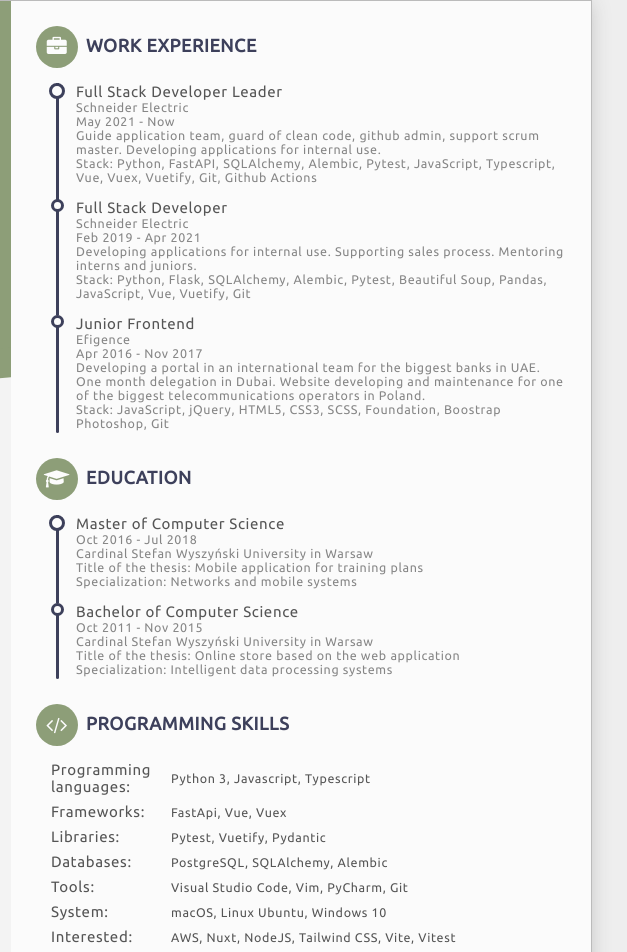
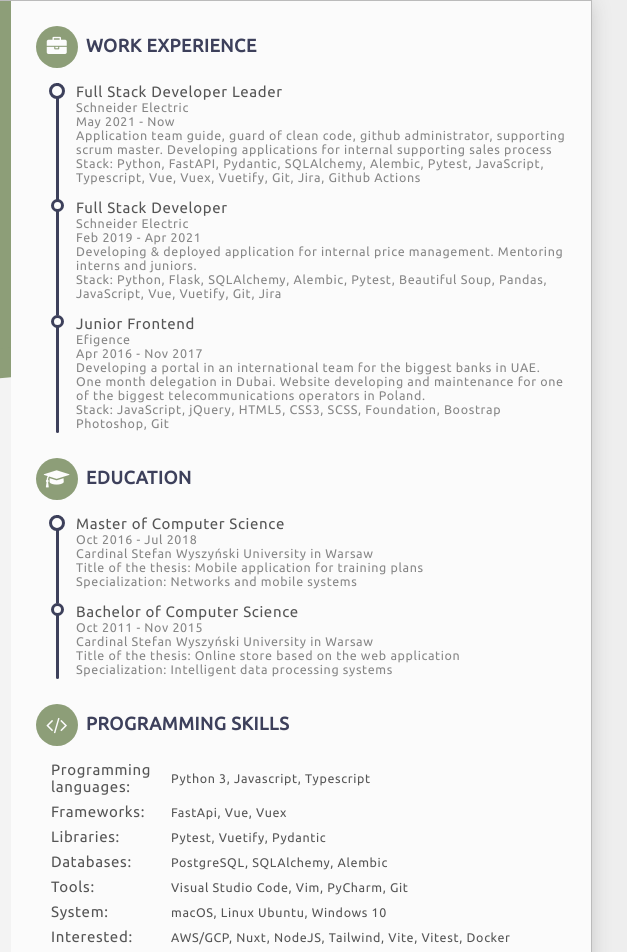
Before and after one commit to KuligKamil/resume, a website: page src/index.html in a window 1280 px wide. Shown: the top 952 px of the page, 484-1111 px from the left. Drawn offline with Linux system fonts and the light colour scheme.

Commit message:
🐯 chore: add improvements for text & add staff consider to change

```diff
--- a/src/index.html
+++ b/src/index.html
@@ -38,18 +38,19 @@
         <div class="func">
             <div class="work">
                 <h3><i class="fa fa-briefcase"></i>Work Experience</h3>
+                <!-- <h3><i class="fa fa-briefcase"></i>Experience</h3> -->
                 <ul>
                     <li>
                     <span>Full Stack Developer Leader</span>
                     <small>Schneider Electric</small><small>May 2021 - Now</small>
-                    <small>Guide application team, guard of clean code, github admin, support scrum master. Developing applications for internal use.</small>
-                    <small>Stack: Python, FastAPI, SQLAlchemy, Alembic, Pytest, JavaScript, Typescript, Vue, Vuex, Vuetify, Git, Github Actions </small>
+                    <small>Application team guide, guard of clean code, github administrator, supporting scrum master. Developing applications for internal supporting sales process</small>
+                    <small>Stack: Python, FastAPI, Pydantic, SQLAlchemy, Alembic, Pytest, JavaScript, Typescript, Vue, Vuex, Vuetify, Git, Jira, Github Actions </small>
                     </li>
                     <li>
                         <span>Full Stack Developer</span>
                         <small>Schneider Electric</small><small>Feb 2019 - Apr 2021</small>
-                        <small>Developing applications for internal use. Supporting sales process. Mentoring interns and juniors.</small>
-                        <small>Stack: Python, Flask, SQLAlchemy, Alembic, Pytest, Beautiful Soup, Pandas, JavaScript, Vue, Vuetify, Git </small>
+                        <small>Developing & deployed application for internal price management. Mentoring interns and juniors.</small>
+                        <small>Stack: Python, Flask, SQLAlchemy, Alembic, Pytest, Beautiful Soup, Pandas, JavaScript, Vue, Vuetify, Git, Jira</small>
                     </li>
                     <li>
                         <span>Junior Frontend</span>
@@ -72,14 +73,16 @@
             </div>
             <div class="skills-prog">
                 <h3><i class="fa fa-code"></i>Programming Skills</h3>
+                <!-- <h3><i class="fa fa-code"></i>Technical Skills</h3> -->
                 <ul>
                     <li><span>Programming languages:</span><small>Python 3, Javascript, Typescript</small></li>
                     <li><span>Frameworks: </span><small>FastApi, Vue, Vuex</small></li>
+                    <!-- HTML5? CSS3? SCSS? BEM? PWA? -->
                     <li><span>Libraries:</span><small>Pytest, Vuetify, Pydantic </small></li>
                     <li> <span>Databases: </span><small>PostgreSQL, SQLAlchemy, Alembic</small></li>
                     <li> <span>Tools:</span><small>Visual Studio Code, Vim, PyCharm, Git </small></li>
                     <li> <span>System:</span><small>macOS, Linux Ubuntu, Windows 10  </small></li>
-                    <li> <span>Interested:</span><small>AWS, Nuxt, NodeJS, Tailwind CSS, Vite, Vitest </small></li>
+                    <li> <span>Interested:</span><small>AWS/GCP, Nuxt, NodeJS, Tailwind, Vite, Vitest, Docker</small></li>
                     <!-- <li> <span>Languages: </span><small>Polish (native), English (communicative)</small></li> -->
                 </ul>
             </div>
```
Also changed, not shown: 1 other file.
